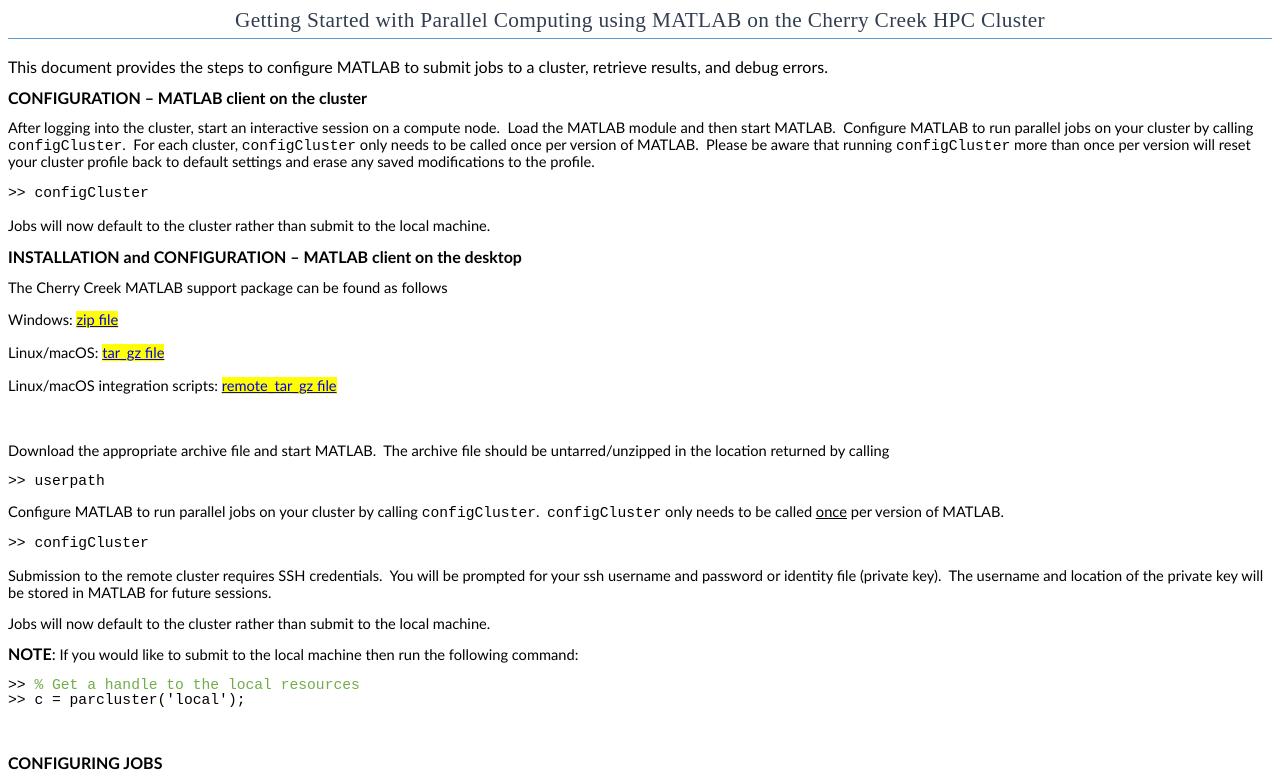
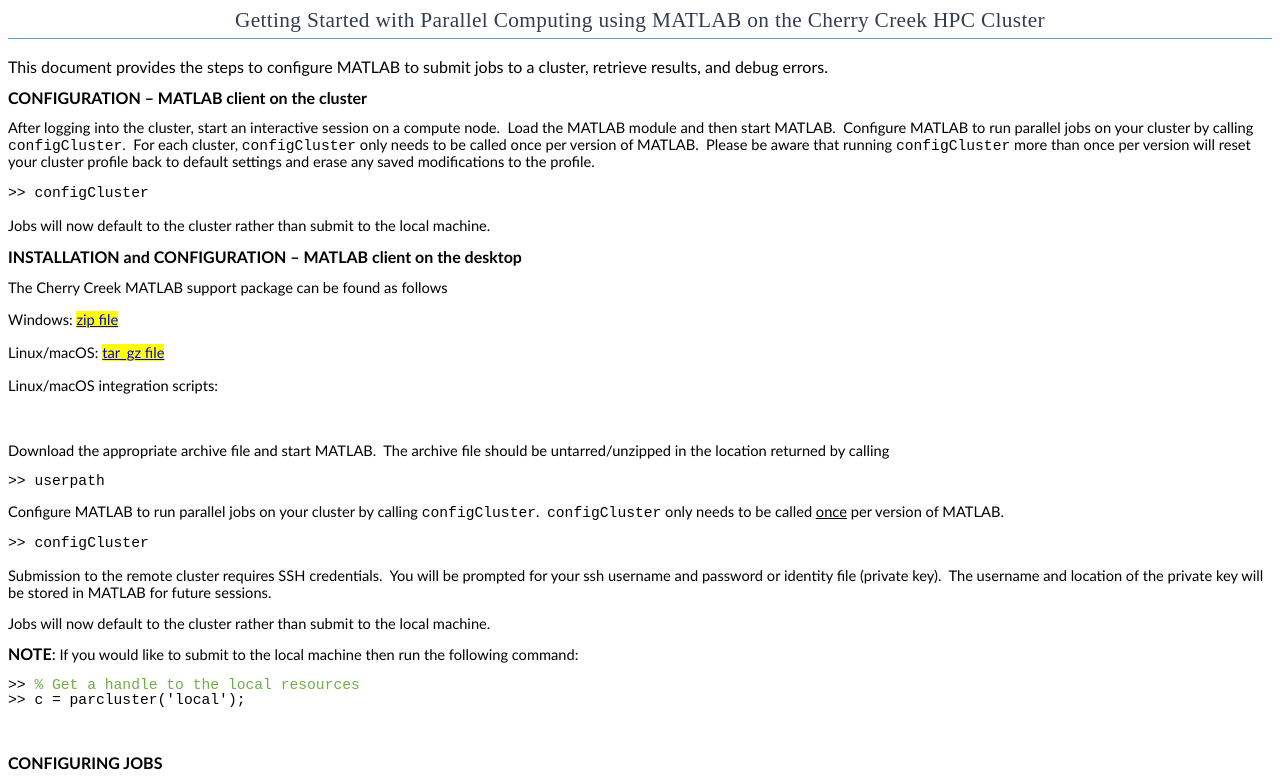
Before and after one commit to Chong-Chen-UNLV/Matlab-workshop-cherry-creek, a plain HTML site: page index.html in a window 1280 px wide. Shown: the top 782 px of the page. Drawn offline with Linux system fonts and the light colour scheme.

Commit message:
latest updated version

```diff
--- a/index.html
+++ b/index.html
@@ -633,8 +633,6 @@ font-size:11.0000pt;" >&#9;</span><span style="mso-spacerun:'yes';font-family:Ca
 font-size:11.0000pt;background:rgb(255,255,0);mso-highlight:rgb(255,255,0);" ><a href="https://github.com/Chong-Chen-UNLV/Matlab-workshop-cherry-creek/blob/main/UNLV.nonshared.R2022b.tar.gz?raw=true">tar_gz file</a></span><span style="mso-spacerun:'yes';font-family:Calibri;mso-bidi-font-family:'Times New Roman';
 font-size:11.0000pt;" ><o:p></o:p></span></p><p class=19 ><span style="mso-spacerun:'yes';font-family:Calibri;mso-bidi-font-family:'Times New Roman';
 font-size:11.0000pt;" >Linux/macOS integration scripts: </span><span style="mso-spacerun:'yes';font-family:Calibri;mso-bidi-font-family:'Times New Roman';
-font-size:11.0000pt;" >&#9;</span><span style="mso-spacerun:'yes';font-family:Calibri;mso-bidi-font-family:'Times New Roman';
-font-size:11.0000pt;background:rgb(255,255,0);mso-highlight:rgb(255,255,0);" ><a href="https://github.com/Chong-Chen-UNLV/Matlab-workshop-cherry-creek/blob/main/UNLV.remote.R2022b.tar.gz?raw=true">remote_tar_gz file</a></span><span style="mso-spacerun:'yes';font-family:Calibri;mso-bidi-font-family:'Times New Roman';
 font-size:11.0000pt;" ><o:p></o:p></span></p><p class=19 ><span style="mso-spacerun:'yes';font-family:Calibri;mso-bidi-font-family:'Times New Roman';
 font-size:11.0000pt;" ><o:p>&nbsp;</o:p></span></p><p class=MsoNormal ><span style="mso-spacerun:'yes';font-family:Calibri;mso-bidi-font-family:'Times New Roman';
 font-size:11.0000pt;" >Download the appropriate archive file and start MATLAB. &nbsp;The archive file should be untarred/unzipped in the location returned by calling</span><span style="mso-spacerun:'yes';font-family:Calibri;mso-bidi-font-family:'Times New Roman';
```
Also changed, not shown: 2 other files.
